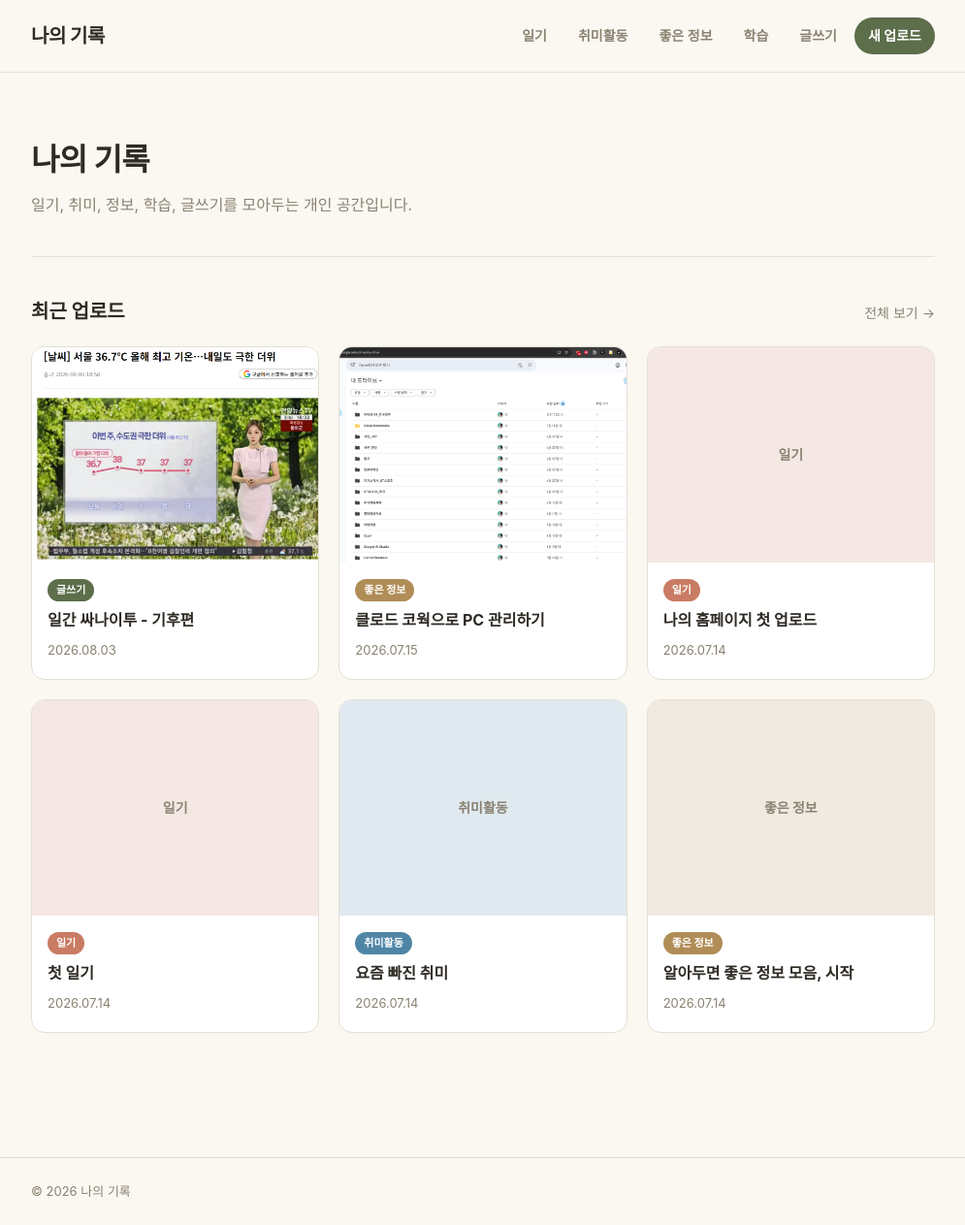
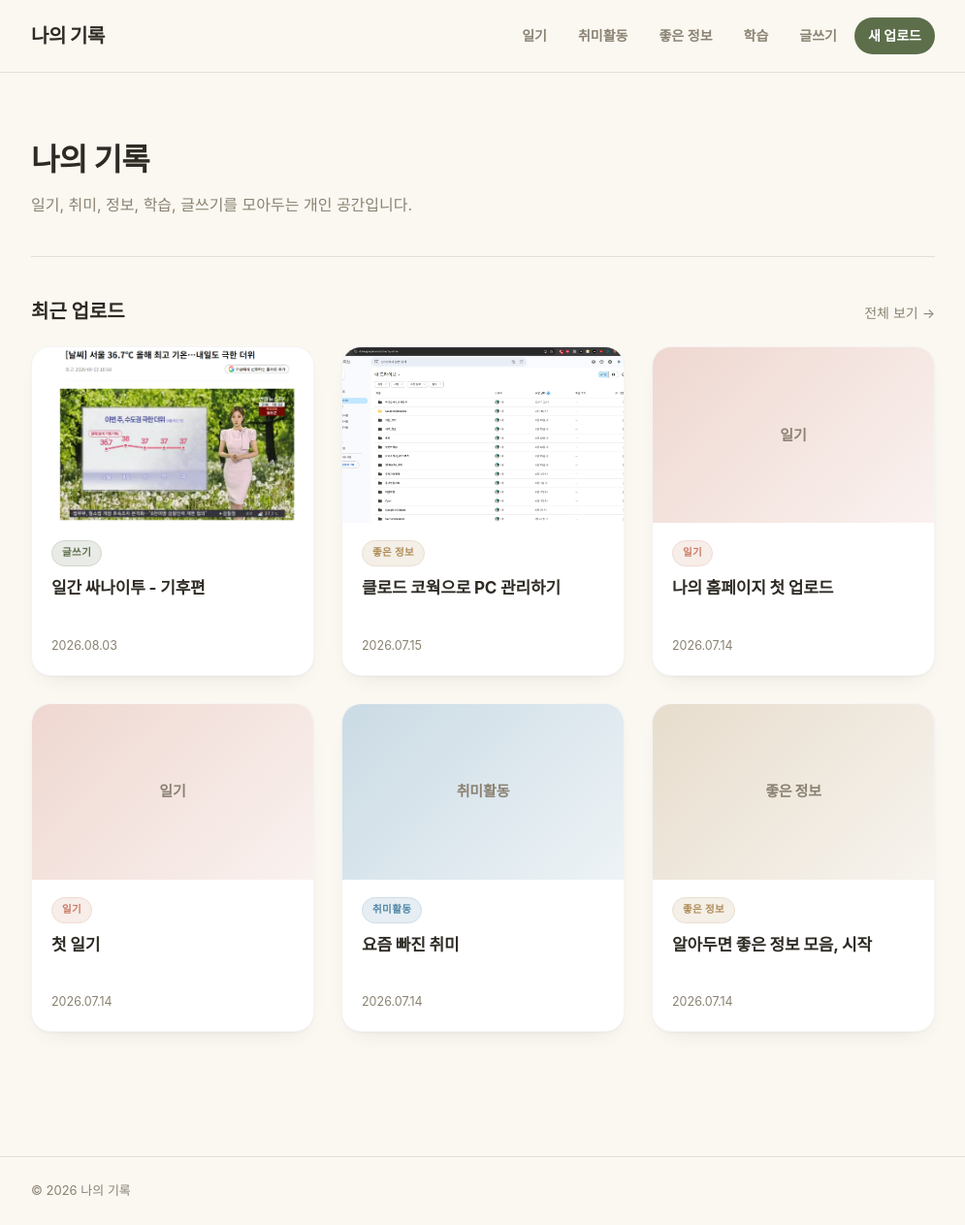
Before and after one commit to ssanai1965/ssanai1965.github.io, a Jekyll site: the page built from index.md, in a window 1280 px wide and 1263 px high. Shown: the whole window at 97% size, without its empty margins (142-1137 px from the left). Built offline with Jekyll 4.4.1, drawn with Linux system fonts in a browser that asks for light colours.

Commit message:
Update style.css

```diff
--- a/assets/css/style.css
+++ b/assets/css/style.css
@@ -3,15 +3,69 @@
     --text: #2E2A24;
     --muted: #8A8272;
     --brand: #5C6E4A;
+    --brand-strong: #4a5a3b;
     --line: #E4DFD4;
     --card-bg: #FFFFFF;
+    --tint: #FFFFFF;
+    --thumb-fallback-bg: #EFEAE0;
+    --on-accent: #FFFFFF;
+    --card-border: rgba(46, 42, 36, 0.05);
+    --card-border-hover: rgba(46, 42, 36, 0.08);
+    --card-shadow: 0 1px 2px rgba(46, 42, 36, 0.04), 0 10px 24px -16px rgba(46, 42, 36, 0.18);
+    --card-shadow-hover: 0 1px 2px rgba(46, 42, 36, 0.04), 0 24px 40px -16px rgba(46, 42, 36, 0.22);
 
   --c-diary: #C97B63;
     --c-hobby: #4F86A6;
     --c-info: #B08D57;
     --c-study: #6B5B95;
     --c-writing: #5C6E4A;
+
+  color-scheme: light;
 }
+
+@media (prefers-color-scheme: dark) {
+    :root:not([data-theme="light"]) {
+          --bg: #181714;
+          --text: #ECE8DF;
+          --muted: #9C9484;
+          --brand: #8BA374;
+          --brand-strong: #9FB98A;
+          --line: #322F29;
+          --card-bg: #211F1B;
+          --tint: #211F1B;
+          --thumb-fallback-bg: #2A2822;
+          --on-accent: #181714;
+          --card-border: rgba(255, 255, 255, 0.06);
+          --card-border-hover: rgba(255, 255, 255, 0.12);
+          --card-shadow: 0 1px 2px rgba(0, 0, 0, 0.5), 0 10px 24px -16px rgba(0, 0, 0, 0.6);
+          --card-shadow-hover: 0 1px 2px rgba(0, 0, 0, 0.5), 0 24px 44px -16pxrgba(0, 0, 0, 0.7);
+          color-scheme: dark;
+    }
+}
+
+:root[data-theme="dark"] {
+    --bg: #181714;
+    --text: #ECE8DF;
+    --muted: #9C9484;
+    --brand: #8BA374;
+    --brand-strong: #9FB98A;
+    --line: #322F29;
+    --card-bg: #211F1B;
+    --tint: #211F1B;
+    --thumb-fallback-bg: #2A2822;
+    --on-accent: #181714;
+    --card-border: rgba(255, 255, 255, 0.06);
+    --card-border-hover: rgba(255, 255, 255, 0.12);
+    --card-shadow: 0 1px 2px rgba(0, 0, 0, 0.5), 0 10px 24px -16px rgba(0, 0, 0, 0.6);
+    --card-shadow-hover: 0 1px 2px rgba(0, 0, 0, 0.5), 0 24px 44px -16px rgba(0, 0, 0, 0.7);
+    color-scheme: dark;
+}
+
+:root[data-theme="light"] {
+    color-scheme: light;
+}
+
+* { transition: background-color 0.25s ease, border-color 0.25s ease, color 0.25s ease; }
 
 * { box-sizing: border-box; }
 
@@ -75,15 +129,46 @@
 
 .tab.is-active {
     background: var(--text);
-  color: #fff;
+    color: var(--bg);
 }
 
 .tab-accent {
-  color: #fff;
+    color: var(--on-accent);
     background: var(--brand);
 }
 
-.tab-accent:hover { background: #4a5a3b; color: #fff; }
+.tab-accent:hover { background: var(--brand-strong); color: var(--on-accent); }
+
+.theme-toggle {
+    width: 36px;
+    height: 36px;
+    border-radius: 999px;
+    border: 1px solid var(--line);
+    background: var(--card-bg);
+    color: var(--text);
+    display: flex;
+    align-items: center;
+    justify-content: center;
+    cursor: pointer;
+    flex-shrink: 0;
+}
+
+.theme-toggle:hover { background: var(--line); }
+
+.theme-toggle svg { width: 17px; height: 17px; }
+
+.theme-toggle .icon-moon { display: block; }
+.theme-toggle .icon-sun { display: none; }
+
+@media (prefers-color-scheme: dark) {
+    :root:not([data-theme="light"]) .theme-toggle .icon-moon { display: none; }
+    :root:not([data-theme="light"]) .theme-toggle .icon-sun { display: block; }
+}
+
+:root[data-theme="dark"] .theme-toggle .icon-moon { display: none; }
+:root[data-theme="dark"] .theme-toggle .icon-sun { display: block; }
+:root[data-theme="light"] .theme-toggle .icon-moon { display: block; }
+:root[data-theme="light"] .theme-toggle .icon-sun { display: none; }
 
 /* Main */
 .main { padding: 40px 24px 80px; }
@@ -139,7 +224,7 @@
 
 .empty {
     color: var(--muted);
-  padding: 40px 0;
+    padding: 40px0;
     text-align: center;
 }
 
@@ -147,11 +232,11 @@
 .grid {
     display: grid;
     grid-template-columns: repeat(3, 1fr);
-  gap: 20px;
+    gap: 28px;
 }
 
 @media (max-width: 720px) {
-  .grid { grid-template-columns: repeat(2, 1fr); }
+    .grid { grid-template-columns: repeat(2, 1fr); gap: 20px; }
 }
 
 @media (max-width: 480px) {
@@ -159,72 +244,115 @@
 }
 
 .card {
-  display: block;
+    display: flex;
+    flex-direction: column;
     background: var(--card-bg);
-  border: 1px solid var(--line);
-  border-radius: 14px;
+    border: 1px solid var(--card-border);
+    border-radius: 20px;
     overflow: hidden;
-  transition: transform 0.15s, box-shadow 0.15s;
+    box-shadow: var(--card-shadow);
+    transition: transform 0.28s cubic-bezier(.22,1,.36,1), box-shadow 0.28s cubic-bezier(.22,1,.36,1), border-color 0.28s, background-color 0.25s;
 }
 
 .card:hover {
-  transform: translateY(-3px);
-  box-shadow: 0 8px 20px rgba(46, 42, 36, 0.08);
+    transform: translateY(-7px);
+    border-color: var(--card-border-hover);
+    box-shadow: var(--card-shadow-hover);
 }
 
+.card:hover .card-title { color: var(--brand); }
+.card:hover .card-arrow { opacity: 1; transform: translateX(0); }
+.card:hover .card-thumb img { transform: scale(1.06); }
+
 .card-thumb {
-  aspect-ratio: 4 / 3;
-  background: #EFEAE0;
+    position: relative;
+    aspect-ratio: 16 / 10;
+    background: var(--thumb-fallback-bg);
     display: flex;
     align-items: center;
     justify-content: center;
+    overflow: hidden;
 }
 
 .card-thumb img {
     width: 100%;
     height: 100%;
     object-fit: cover;
+    transition: transform 0.5s cubic-bezier(.22,1,.36,1);
 }
 
 .thumb-fallback {
-  font-size: 14px;
-  font-weight: 700;
+    font-size: 15px;
+    font-weight: 800;
+    letter-spacing: -0.01em;
     color: var(--muted);
 }
 
-.card-thumb[data-cat="diary"] { background: color-mix(in srgb, var(--c-diary) 18%, #fff); }
-.card-thumb[data-cat="hobby"] { background: color-mix(in srgb, var(--c-hobby) 18%, #fff); }
-.card-thumb[data-cat="info"] { background: color-mix(in srgb, var(--c-info) 18%, #fff); }
-.card-thumb[data-cat="study"] { background: color-mix(in srgb, var(--c-study) 18%, #fff); }
-.card-thumb[data-cat="writing"] { background: color-mix(in srgb, var(--c-writing) 18%, #fff); }
+.card-thumb[data-cat="diary"] { background: linear-gradient(135deg, color-mix(in srgb, var(--c-diary) 30%, var(--tint)), color-mix(in srgb, var(--c-diary) 10%, var(--tint))); }
+.card-thumb[data-cat="hobby"] { background: linear-gradient(135deg, color-mix(in srgb, var(--c-hobby) 30%, var(--tint)), color-mix(in srgb, var(--c-hobby) 10%, var(--tint))); }
+.card-thumb[data-cat="info"] { background: linear-gradient(135deg, color-mix(in srgb, var(--c-info) 30%, var(--tint)), color-mix(in srgb, var(--c-info) 10%, var(--tint))); }
+.card-thumb[data-cat="study"] { background: linear-gradient(135deg, color-mix(in srgb, var(--c-study) 30%, var(--tint)), color-mix(in srgb, var(--c-study) 10%, var(--tint))); }
+.card-thumb[data-cat="writing"] { background: linear-gradient(135deg, color-mix(in srgb, var(--c-writing) 30%, var(--tint)), color-mix(in srgb, var(--c-writing) 10%, var(--tint))); }
 
-.card-body { padding: 14px 16px 18px; }
+.card-body {
+    padding: 18px 20px 20px;
+    display: flex;
+    flex-direction: column;
+    flex: 1;
+}
 
 .chip {
-  display: inline-block;
-  font-size: 11px;
-  font-weight: 700;
-  padding: 3px 9px;
+    display: inline-flex;
+    align-items: center;
+    align-self: flex-start;
+    font-size: 10.5px;
+    font-weight: 800;
+    letter-spacing: 0.04em;
+    text-transform: uppercase;
+    padding: 4px 10px;
     border-radius: 999px;
-  color: #fff;
-  margin-bottom: 8px;
+    margin-bottom: 10px;
+    border: 1px solid transparent;
 }
 
-.chip[data-cat="diary"] { background: var(--c-diary); }
-.chip[data-cat="hobby"] { background: var(--c-hobby); }
-.chip[data-cat="info"] { background: var(--c-info); }
-.chip[data-cat="study"] { background: var(--c-study); }
-.chip[data-cat="writing"] { background: var(--c-writing); }
+.chip[data-cat="diary"] { color: var(--c-diary); background: color-mix(in srgb, var(--c-diary) 14%, var(--tint)); border-color: color-mix(in srgb, var(--c-diary) 28%, var(--tint)); }
+.chip[data-cat="hobby"] { color: var(--c-hobby); background: color-mix(in srgb, var(--c-hobby) 14%, var(--tint)); border-color: color-mix(in srgb, var(--c-hobby) 28%, var(--tint)); }
+.chip[data-cat="info"] { color: var(--c-info); background: color-mix(in srgb, var(--c-info) 14%, var(--tint)); border-color: color-mix(in srgb, var(--c-info) 28%, var(--tint)); }
+.chip[data-cat="study"] { color: var(--c-study); background: color-mix(in srgb, var(--c-study) 14%, var(--tint)); border-color: color-mix(in srgb, var(--c-study) 28%, var(--tint)); }
+.chip[data-cat="writing"] { color: var(--c-writing); background: color-mix(in srgb, var(--c-writing) 14%, var(--tint)); border-color: color-mix(in srgb, var(--c-writing) 28%, var(--tint)); }
 
 .card-title {
-  font-size: 16px;
-  margin: 0 0 6px;
-  line-height: 1.4;
+    font-size: 17px;
+    font-weight: 700;
+    letter-spacing: -0.01em;
+    margin: 0 0 12px;
+    line-height: 1.45;
+    display: -webkit-box;
+    -webkit-line-clamp: 2;
+    -webkit-box-orient: vertical;
+    overflow: hidden;
+    min-height: calc(1.45em * 2);
+    transition: color 0.2s;
+}
+
+.card-meta {
+    margin-top: auto;
+    display: flex;
+    align-items: center;
+    justify-content: space-between;
 }
 
 .card-date {
-  font-size: 13px;
+    font-size: 12.5px;
     color: var(--muted);
+}
+
+.card-arrow {
+    font-size: 14px;
+    color: var(--brand);
+    opacity: 0;
+    transform: translateX(-4px);
+    transition: opacity 0.2s, transform 0.2s;
 }
 
 /* Post detail */
```
Lines whose indentation alone changed are shown as unchanged.
